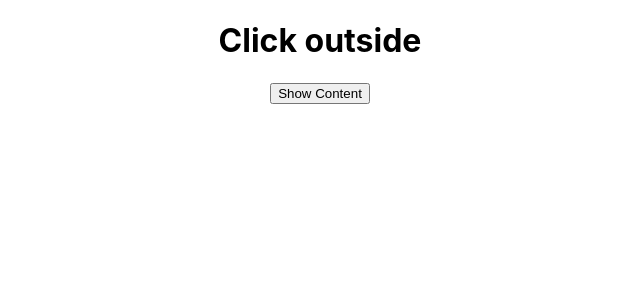
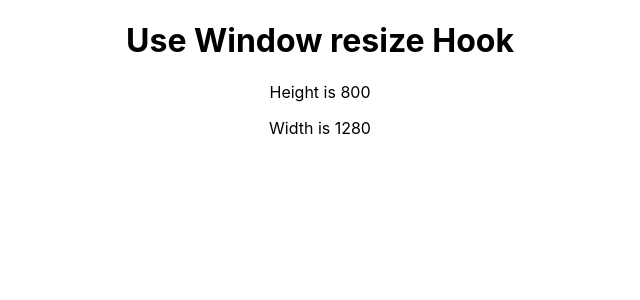
Before and after one commit to JasonRhoads/freecodecamp, a React (Create React App) app: page / in a window 1280 px wide. Shown: the top 300 px of the page, without its empty margins (320-960 px from the left). Built offline with nearby package versions, Linux system fonts and the light colour scheme.

Commit message:
add useWindowResize hook

```diff
--- a/src/App.js
+++ b/src/App.js
@@ -18,6 +18,7 @@
 import FeatureFlags from './components/feature-flag';
 import UseFetchHookTest from './components/use-fetch/test';
 import UseOnClickOutsideTest from './components/use-outside-click/test';
+import UseWindowResizeTest from './components/use-window-resize/test';
 
 function App() {
   return (
@@ -79,7 +80,10 @@
       {/* <UseFetchHookTest /> */}
 
       {/* useOnClickOutside Hook */}
-      <UseOnClickOutsideTest />
+      {/* <UseOnClickOutsideTest /> */}
+
+      {/* useWindowResize Hook */}
+      <UseWindowResizeTest />
     </div>
   );
 }
--- /dev/null
+++ b/src/components/use-window-resize/index.jsx
@@ -0,0 +1,28 @@
+import { useLayoutEffect } from "react";
+import { useState } from "react";
+
+export default function useWindowResize() {
+  const [windowSize, setWindowSize] = useState({
+    width: 0,
+    height: 0,
+  });
+
+  function handleResize() {
+    setWindowSize({
+      width: window.innerWidth,
+      height: window.innerHeight,
+    });
+  }
+
+  useLayoutEffect(() => {
+    handleResize();
+
+    window.addEventListener("resize", handleResize);
+
+    return () => {
+      window.removeEventListener("resize", handleResize);
+    };
+  }, []);
+
+  return windowSize;
+}
--- /dev/null
+++ b/src/components/use-window-resize/test.jsx
@@ -0,0 +1,14 @@
+import useWindowResize from ".";
+
+export default function UseWindowResizeTest() {
+  const windowSize = useWindowResize();
+  const { width, height } = windowSize;
+
+  return (
+    <div>
+      <h1>Use Window resize Hook</h1>
+      <p>Height is {height}</p>
+      <p>Width is {width}</p>
+    </div>
+  );
+}
```
